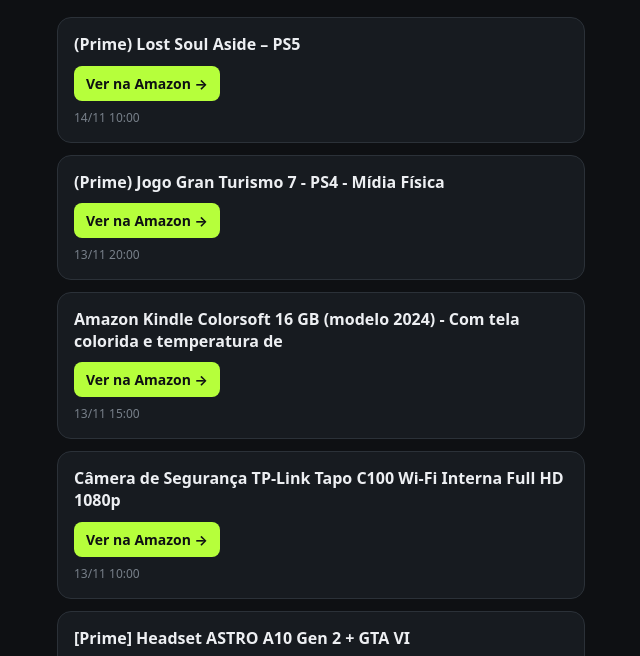
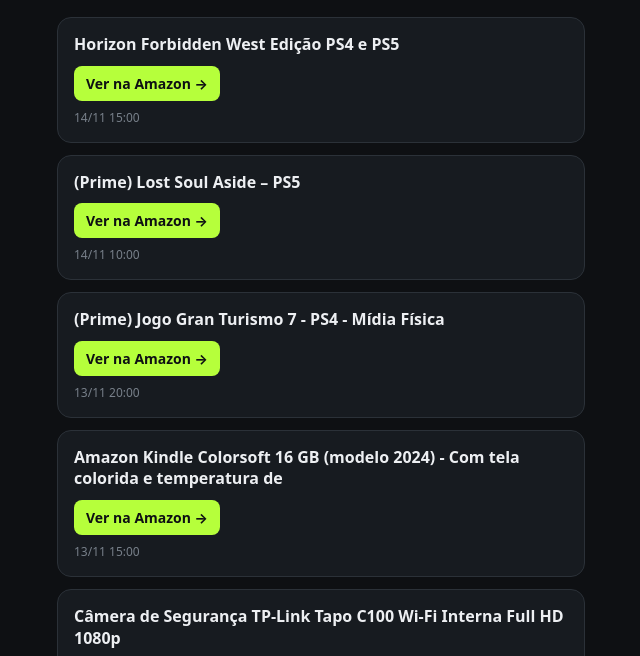
Before and after one commit to cacadordeboosters/cacadordeboosters.github.io, a plain HTML site: page index.html in a window 1280 px wide. Shown: the part 105-761 px from the top of the page, without its empty margins (319-959 px from the left). Drawn offline with Linux system fonts and the light colour scheme.

Commit message:
Achado B09FTLKBGX

```diff
--- a/index.html
+++ b/index.html
@@ -14,6 +14,7 @@ footer{color:var(--sub);font-size:12px;margin-top:24px;line-height:1.5}
 </style></head><body><main>
 <h1>🏹 Caçador de Boosters</h1>
 <p class="s">Achados do dia. Preço e estoque mudam a qualquer momento: confira no site antes de comprar.</p>
+<a class="c" href="https://www.amazon.com.br/dp/B09FTLKBGX?tag=cacadordebo00-20" rel="nofollow sponsored noopener" target="_blank"><span class="t">Horizon Forbidden West Edição PS4 e PS5</span><span class="b">Ver na Amazon →</span><span class="d">14/11 15:00</span></a>
 <a class="c" href="https://www.amazon.com.br/dp/B0DX7HNLRM?tag=cacadordebo00-20" rel="nofollow sponsored noopener" target="_blank"><span class="t">(Prime) Lost Soul Aside – PS5</span><span class="b">Ver na Amazon →</span><span class="d">14/11 10:00</span></a>
 <a class="c" href="https://www.amazon.com.br/dp/B09HTF5CXT?tag=cacadordebo00-20" rel="nofollow sponsored noopener" target="_blank"><span class="t">(Prime) Jogo Gran Turismo 7 - PS4 - Mídia Física</span><span class="b">Ver na Amazon →</span><span class="d">13/11 20:00</span></a>
 <a class="c" href="https://www.amazon.com.br/dp/B0CX8MT2M2?tag=cacadordebo00-20" rel="nofollow sponsored noopener" target="_blank"><span class="t">Amazon Kindle Colorsoft 16 GB (modelo 2024) - Com tela colorida e temperatura de</span><span class="b">Ver na Amazon →</span><span class="d">13/11 15:00</span></a>
```
Also changed, not shown: posts/20261114_1500_B09FTLKBGX.jpg (added).
